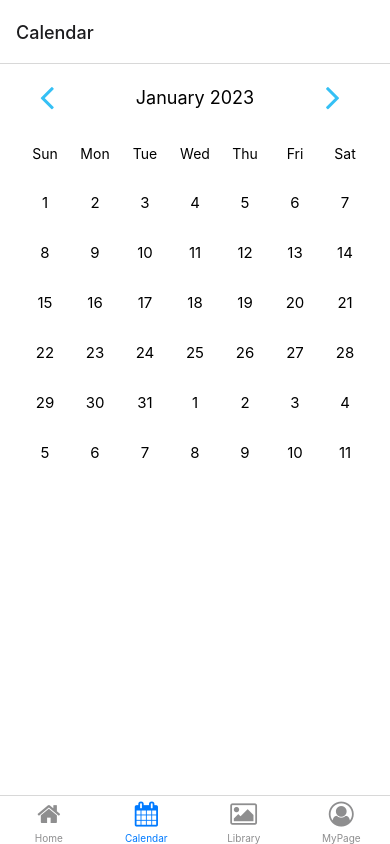
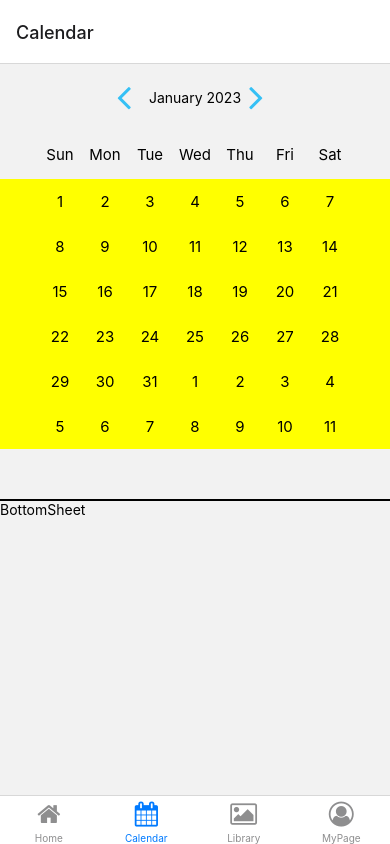
Before and after one commit to minnienam0726/calendar, a React Native app: screen /Calendar in a window 390 px wide. Built offline with nearby package versions, Linux system fonts and the light colour scheme.

Commit message:
refactor: 캘린더 수정(제스처, 애니메이션 구현 전)

```diff
--- a/src/screens/Calendar.jsx
+++ b/src/screens/Calendar.jsx
@@ -1,10 +1,72 @@
 import { useState } from "react";
-import { View, Text, StyleSheet, TouchableOpacity } from "react-native";
+import { View, Text, StyleSheet, Pressable } from "react-native";
+import { SafeAreaView } from "react-native-safe-area-context";
 import Icon from "react-native-vector-icons/FontAwesome";
+
+function BottomSheet() {
+  return (
+    <View style={styles.bottomSheetContainer}>
+      <View style={styles.dragBar} />
+      <Text>
+        BottomSheet
+      </Text>
+    </View>
+  );
+}
+
+function WeekMatrix({ pressedButton, targetWeek }) {
+  return (
+    <View style={styles.oneWeekContainer}>
+      {targetWeek?.map((day, dayIndex) => (
+        <Pressable
+          style={pressedButton.toString() === day.toString()
+            ? styles.radiusEffect
+            : styles.nonRadiusEffect}
+          onPress={() => {
+            setPressedButton(day);
+          }}
+          key={dayIndex}
+        >
+          <Text  style={styles.dayText}>
+            {day.getDate()}
+          </Text>
+        </Pressable>
+      ))}
+    </View>
+  );
+}
+
+function CalendarMatrix({ pressedButton, setPressedButton, setTargetWeek, dayilyMatrix }) {
+  return (
+    <View style={styles.calendarMatrixContainer}>
+      {dayilyMatrix.map((weekList, weekIndex) => (
+        <View style={styles.weekContainer} key={weekIndex}>
+          {weekList.map((day, dayIndex) => (
+            <Pressable
+              style={pressedButton.toString() === weekList[dayIndex].toString()
+                ? styles.radiusEffect
+                : styles.nonRadiusEffect}
+              onPress={() => {
+                setPressedButton(day);
+                setTargetWeek(weekList);
+              }}
+              key={dayIndex}
+            >
+              <Text style={styles.dayText}>
+                {day.getDate()}
+              </Text>
+            </Pressable>
+          ))}
+        </View>
+      ))}
+    </View>
+  );
+}
 
 function Calendar() {
   const [month, setMonth] = useState(() => new Date().getMonth());
   const [pressedButton, setPressedButton] = useState("");
+  const [targetWeek, setTargetWeek] = useState([]);
 
   const dayWeekArray = ["Sun", "Mon", "Tue", "Wed", "Thu", "Fri", "Sat"];
   const today = new Date();
@@ -21,8 +83,8 @@ function Calendar() {
   });
 
   return (
-    <View style={styles.container}>
-      <View style={styles.topContainer}>
+    <SafeAreaView style={styles.container}>
+      <View style={styles.titleContainer}>
         <Icon.Button
           name="angle-left"
           color="#35C0F5"
@@ -41,7 +103,6 @@ function Calendar() {
           onPress={() => setMonth(month + 1)}
           />
       </View>
-      <View style={styles.bottomContainer}>
       <View style={styles.dayWeekContainer}>
         {dayWeekArray.map((dayWeek, dayWeekIndex) => (
           <Text style={styles.dayWeekText} key={dayWeekIndex}>
@@ -49,77 +110,81 @@ function Calendar() {
           </Text>
         ))}
       </View>
-        <View style={styles.monthContainer}>
-          {dayilyMatrix.map((weekList, weekIndex) => (
-            <View style={styles.weekContainer} key={weekIndex}>
-              {weekList.map((day, dayIndex) => (
-                <TouchableOpacity
-                  key={dayIndex}
-                  style={pressedButton.toString() === weekList[dayIndex].toString() ? styles.radiusEffect : styles.nonRadiusEffect}
-                  onPress={() => setPressedButton(day)}
-                >
-                  <Text style={styles.dayText}>
-                    {day.getDate()}
-                  </Text>
-                </TouchableOpacity>
-              ))}
-            </View>
-          ))}
-        </View>
-      </View>
-    </View>
+      <CalendarMatrix
+        pressedButton={pressedButton}
+        setPressedButton={setPressedButton}
+        targetWeek={targetWeek}
+        setTargetWeek={setTargetWeek}
+        dayilyMatrix={dayilyMatrix}
+      />
+      <WeekMatrix
+        pressedButton={pressedButton}
+        targetWeek={targetWeek}
+      />
+      <BottomSheet />
+    </SafeAreaView>
   );
 }
 
 const styles = StyleSheet.create({
   container: {
     flex: 1,
-    backgroundColor: "#ffffff",
+    alignItems: "center",
   },
-  topContainer: {
+  titleContainer: {
     flexDirection: "row",
-    justifyContent: "space-around",
+    justifyContent: "space-evenly",
     alignItems: "center",
     marginVertical: 5,
   },
-  monthYearText: {
-    fontSize: 18,
-  },
-  bottomContainer: {
+  dayWeekContainer: {
     alignItems: "center",
-  },
-  dayWeekContainer: {
     flexDirection: "row",
     marginVertical: 15,
   },
   dayWeekText: {
-    width: 50,
+    width: 45,
+    fontSize: 15,
     textAlign: "center",
   },
-  monthContainer: {
-    width: "90%",
+  calendarMatrixContainer:{
+    width: "100%",
+    backgroundColor: "yellow",
+  },
+  oneWeekContainer: {
+    flexDirection: "row",
+    justifyContent: "center",
+    height: 45,
   },
   weekContainer: {
     flexDirection: "row",
     justifyContent: "center",
+    height: 45,
   },
   radiusEffect: {
     justifyContent: "center",
-    width: 50,
-    height: 50,
+    width: 45,
     borderWidth: 2,
     borderRadius: 100,
     borderColor: "#35C0F5",
   },
   nonRadiusEffect: {
     justifyContent: "center",
-    width: 50,
-    height: 50,
+    width: 45,
   },
   dayText: {
     fontSize: 15,
     textAlign: "center",
   },
+  bottomSheetContainer: {
+    width: "100%",
+  },
+  dragBar: {
+    marginTop: 5,
+    width: "100%",
+    height: 2,
+    backgroundColor: "black",
+  },
 });
 
 export default Calendar;
```
Lines whose indentation alone changed are shown as unchanged.
